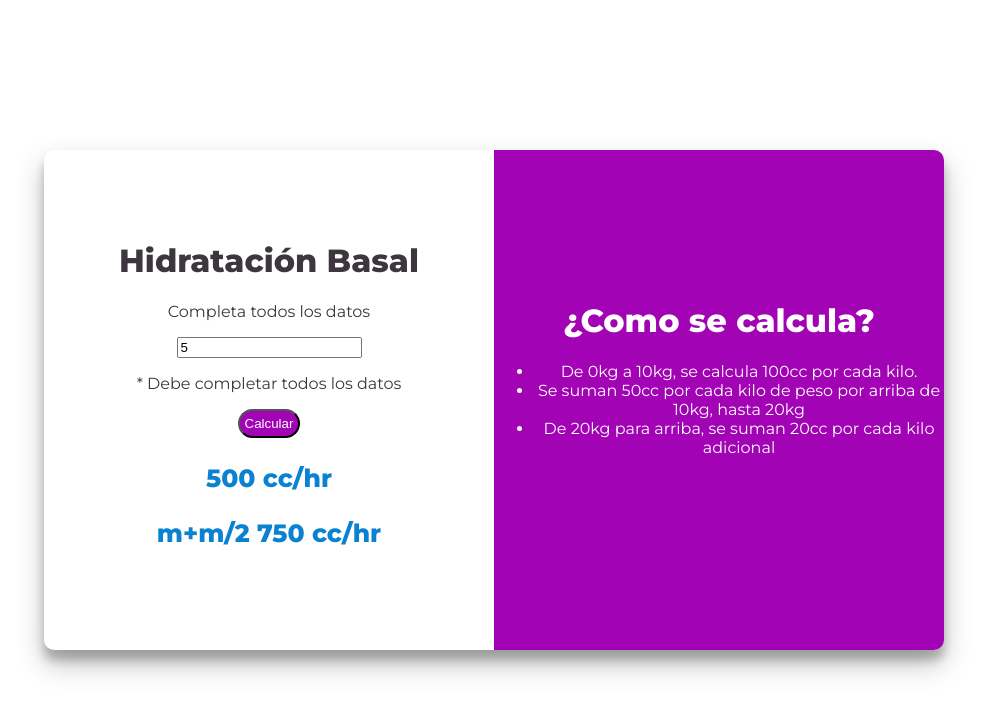
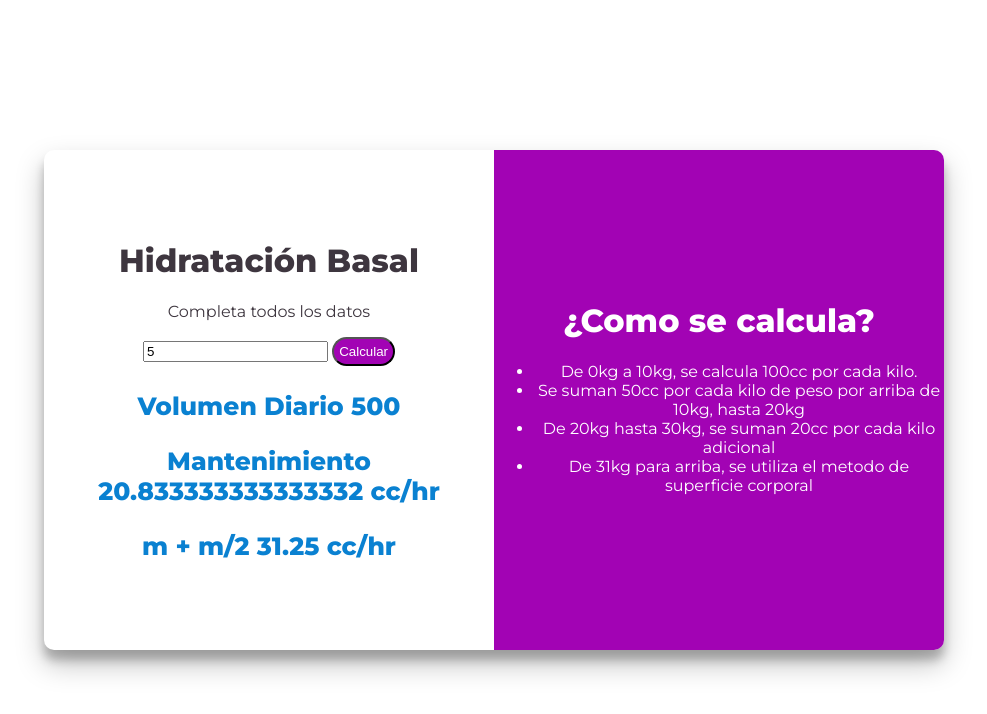
Before and after one commit to MiliRamirezLarre/Programando-Py, a plain HTML site: page index.html in a window 1280 px wide. Both pictures are taken after typing "5" into the empty fields and a click on the button "Calcular". Shown: the whole page, without its empty margins (146-1133 px from the left). Drawn offline with Linux system fonts and the light colour scheme.

Commit message:
calculadora basal funcional

```diff
--- a/index.html
+++ b/index.html
@@ -22,10 +22,12 @@
                     <p >Completa todos los datos</p>
                     <input class="item" id="peso"
                     type="number" placeholder="Peso en kg" />
-                    <p>* Debe completar todos los datos</p>
                     <button id="btn-calcular">Calcular</button>
-                    <p class="item resultado" id="flu">71cc/h</p>
-                    <p class="item resultado" id="man">m+m/2 : 105cc/h</p>
+                    <p class="item resultado" id="vol"></p>
+                    <p class="item resultado" id="man"></p>
+                    <p class="item resultado" id="flu"></p>
+                    <p class="item resultado" id="sc1"></p>
+                    <p class="item resultado" id="sc2"></p>
                     <p class="item" id="error">* Debe completar todos los datos</p>
                 </div>
 
@@ -34,7 +36,8 @@
                     <ul>
                         <li>De 0kg a 10kg, se calcula 100cc por cada kilo.</li>
                         <li>Se suman 50cc por cada kilo de peso por arriba de 10kg, hasta 20kg</li>
-                        <li>De 20kg para arriba, se suman 20cc por cada kilo adicional</li>
+                        <li>De 20kg hasta 30kg, se suman 20cc por cada kilo adicional</li>
+                        <li>De 31kg para arriba, se utiliza el metodo de superficie corporal</li>
                     </ul>
                 </div>
             </div>
--- a/script.js
+++ b/script.js
@@ -1,43 +1,63 @@
 const CALCULAR = document.getElementById('btn-calcular');
 const ERROR = document.getElementById('error');
 const FLU = document.getElementById('flu');
+const VOL = document.getElementById('vol');
 const MAN = document.getElementById('man');
+const SC1 = document.getElementById('sc1');
+const SC2 = document.getElementById('sc2');
 
 CALCULAR.addEventListener('click', () => {
     const DATO = document.getElementById('peso').value
     //validamos que se cargue un dato:
     if (DATO > 0){
-        ERROR.style.display = 'none'
-        let flujo = calcFlujo(DATO);
-        let mantenimiento = flujo*1.5;
-        FLU.innerHTML = flujo + ' cc/hr';
-        MAN.innerHTML = 'm+m/2 ' + mantenimiento + ' cc/hr';
-        FLU.style.display = 'block';
-        MAN.style.display = 'block';
+        ERROR.style.display = 'none';
+        let volDiario = calcVolumenDiario(DATO);
+
+        // metodo Holliday segar
+        if(DATO <= 30) {
+            let mantenimiento = volDiario/24;
+            VOL.innerHTML = 'Volumen Diario ' + volDiario;
+            FLU.innerHTML = 'm + m/2 ' + mantenimiento*1.5 + ' cc/hr';
+            MAN.innerHTML = 'Mantenimiento ' + mantenimiento + ' cc/hr';
+
+            FLU.style.display = 'block';
+            VOL.style.display = 'block';
+            MAN.style.display = 'block';
+
+            SC1.style.display = 'none';
+            SC2.style.display = 'none';
+
+        }else { // metodo superficie corporal
+            let datoInt = parseInt(DATO);
+            let sc = ((datoInt * 4) + 7) / (datoInt + 90);
+            SC1.innerHTML = 'SC * 1500 ' + sc*1500;
+            SC2.innerHTML = 'SC * 2000 ' + sc*2000;
+
+            SC1.style.display = 'block';
+            SC2.style.display = 'block';
+
+            FLU.style.display = 'none';
+            VOL.style.display = 'none';
+            MAN.style.display = 'none';
+        }
     } else {
         ERROR.style.display = 'block';
         FLU.style.display = 'none';
+        VOL.style.display = 'none';
         MAN.style.display = 'none';
+        SC1.style.display = 'none';
+        SC2.style.display = 'none';
     }
 })
 
-function calcFlujo(peso){
+function calcVolumenDiario(peso){
     let resultado = 0;
-    if (peso <=30){
-        if (peso<=10){
-            resultado = peso*100;
-        }
-        if (peso>10 && peso<=20){
-            resultado = 1000+(resultado + ((peso-10)*50));
-        }
-        if (peso >20 && peso<=30){
-            resultado = 1500+(resultado + ((peso-20)*20));
-        }
-    }else{
-        let corporal = ( (peso * 4) + 7) / (peso + 90);
-        let sup1 = corporal * 1500;
-        let sup2 = corporal * 2000;
+    if(peso<=10){
+        resultado = peso*100;
+    }else if(peso > 10 && peso <= 20){
+        resultado = 1000 + ((peso-10) * 50);
+    }else if(peso> 20 && peso <= 30){
+        resultado = 1500 + ((peso -20) * 20);
     }
-    console.log(resultado);
     return resultado;
 }
```
